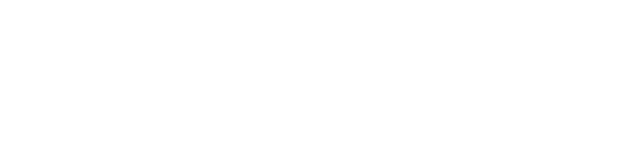
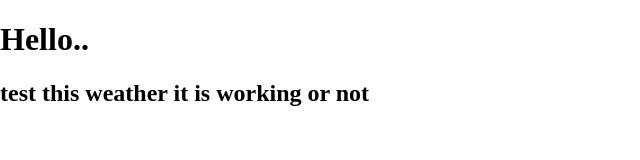
Before and after one commit to rakeshymts/learnJs, a plain HTML site: page index.html in a window 1280 px wide. Shown: the whole page, without its empty margins (0-640 px from the left). Drawn offline with Linux system fonts and the light colour scheme.

Commit message:
new changes

```diff
--- a/index.html
+++ b/index.html
@@ -11,7 +11,8 @@
     <title>Template</title>
 </head>
 <body>
-
+   <h1>Hello..</h1>
+   <h2>test this weather it is working or not</h2>
     <!-- Script -->
     <script src="script.js"></script>
 </body>
```
